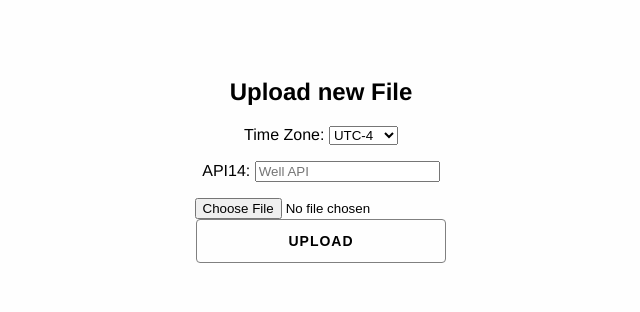
After one commit to yijieshen1516/uploadfile, a Flask app: page /upload in a window 1280 px wide. The commit adds this page. Shown: the top 312 px of the page, without its empty margins (319-959 px from the left). Run offline with Flask 2, Linux system fonts and the light colour scheme.

Commit message:
add css html for upload

```diff
--- a/app.py
+++ b/app.py
@@ -1,19 +1,14 @@
-from flask import Flask, render_template, redirect, url_for, request
+import os
+from flask import Flask, render_template, redirect, url_for, request, flash, send_from_directory
 from azure.storage.blob import BlockBlobService
+from werkzeug.utils import secure_filename
 
 app = Flask(__name__)
 
 app.config['ACCOUNT'] = 'offsetpressurefiles'
 app.config['STORAGE_KEY'] = 'lZ7pAwQhPRZ+SaTUGoN9I7uLVxFEDm9OxDOhMDXLUzUgDpaMKZs+2VrAa/ea4MFwCBV9YbKTANXtGMQw3+kJpA=='
 app.config['CONTAINER'] = 'raw-file-landings'
-
-
 blob_service = BlockBlobService(account_name=app.config['ACCOUNT'], account_key=app.config['STORAGE_KEY'])
-
-
-@app.route('/')
-def home():
-    return 'Hello World!'
 
 
 @app.route('/welcome')
@@ -21,31 +16,61 @@ def welcome():
     return render_template('profile.html')
 
 
-@app.route('/index')
-def index():
-    return render_template('index.html')
-
-
-@app.route('/login', methods=['GET', 'POST'])
+@app.route('/', methods=['GET', 'POST'])
 def login():
     error = None
     if request.method == 'POST':
         if request.form['username'] != 'admin' or request.form['password'] != 'admin':
             error = 'Invalid credentials. Please try again.'
         else:
-            return redirect(url_for('index'))
+            return redirect('/upload')
     return render_template('login.html', error=error)
 
 
-@app.route('/upload', methods=['POST'])
+ALLOWED_EXTENSIONS = {'pdf', 'png', 'csv'}
+
+
+def allowed_file(filename):
+    return '.' in filename and filename.rsplit('.', 1)[1].lower() in ALLOWED_EXTENSIONS
+
+
+def allowed_api(api):
+    return len(api) == 14 and api.isdigit()
+
+
+def append_filename(filename, api, timezone):
+    parts = filename.split('.')
+    return "".join(parts[:-1]) + '_' + api + '_' + timezone + '.' + parts[-1]
+
+
+@app.route('/upload', methods=['GET', 'POST'])
 def upload():
-    file = request.files['inputFile']
-    try:
-        blob_service.create_blob_from_stream(app.config['CONTAINER'], file.filename, file)
-    except Exception:
-        print('Exception=' + Exception)
-        pass
-    return 'Saved ' + file.filename + ' to azure blob storage'
+    error = None
+    if request.method == 'POST':
+        file = request.files['file']
+        api = request.form['wellAPI']
+        timezone = request.form['timezone']
+        if file.filename == '':
+            error = 'No selected file'
+        if file and allowed_file(file.filename) and allowed_api(api):
+            filename = secure_filename(file.filename)
+            filename = append_filename(filename, api, timezone)
+            try:
+                blob_service.create_blob_from_stream(app.config['CONTAINER'], filename, file)
+                error = 'file successfully saved in azure blob storage'
+            except Exception:
+                error = 'Exception=' + Exception
+            return render_template('upload.html', error=error)
+        elif not allowed_file(file.filename):
+            error = 'Please select a file and allowed file is txt and png'
+        elif not allowed_api(api):
+            error = 'Please enter API number and allowed API length is 14'
+    return render_template('upload.html', error=error)
+
+
+@app.route('/upload_form')
+def upload_form():
+    return render_template('upload.html')
 
 
 if __name__ == '__main__':
--- /dev/null
+++ b/static/css/upload.css
@@ -0,0 +1,104 @@
+body {
+  padding: 50px;
+  font-family: "Helvetica Neue", sans-serif;
+  background-color: #fefefe;
+}
+
+body > * {
+  box-sizing: border-box;
+}
+
+.button {
+	font-weight: bold;
+  letter-spacing: 1px;
+	font-size: 14px;
+	line-height: 1;
+	height: 44px;
+	padding: 14px;
+	width: 250px;
+	text-align: center;
+	text-transform: uppercase;
+	background-color: transparent;
+	border: 1px gray solid;
+	border-radius: 4px;
+	position: relative;
+	overflow: hidden;
+  box-sizing: border-box;
+	display: inline-block;
+	transition: background-color 0.3s, border-color 0.3s, color 0.3s, box-shadow 0.3s;
+
+	&:hover {
+		box-shadow: 0 3px 0 rgba(0,0,0,.2);
+		color: #FFFFFF !important;
+    background-color: green;
+	}
+}
+
+.upload-hide {
+  width: 0;
+  height: 0;
+  overflow: hidden;
+  display: block;
+  text-indent: -300px;
+}
+
+.styled-upload {
+  display: flex;
+  .upload {
+    @extend .button;
+    position: relative;
+    cursor: pointer;
+    &:after {
+      position: absolute;
+      right: 24px;
+    }
+  }
+
+  .file {
+    border:1px solid black;
+    height:40px;
+    flex-grow: 1;
+    line-height: 40px;
+    padding:0 10px;
+    border-radius: 3px;
+    margin-right: 10px;
+    color: blue;
+    display:block;
+    background-color: rgba(white, .3);
+    color: black;
+    text-align: left;
+    position: relative;
+    cursor: pointer;
+    text-align: center;
+
+    span {
+      width: 160px;
+      height: 1em;
+      display: block;
+      margin: 0 auto;
+    }
+
+    &:before {
+      position: absolute;
+      left: 24px;
+    }
+
+    &:after {
+      position: absolute;
+      right: 24px;
+      opacity: 0;
+      transition: opacity .3s;
+      top: 50%;
+      margin-top: -8px;
+    }
+
+    &:hover, &:focus {
+      background-color: white;
+      box-shadow: 0 0 6px rgba(orange, .5);
+
+      &:after {
+        opacity: 1;
+      }
+    }
+  }
+}
--- /dev/null
+++ b/templates/upload.html
@@ -0,0 +1,36 @@
+<!DOCTYPE html>
+<html lang="en">
+ <head>
+    <title>upload file</title>
+      <link type = "text/css" rel="stylesheet" href="static/css/upload.css">
+
+  </head>
+<body>
+<div align="center">
+
+   <h2>Upload new File</h2>
+    <form method="post" enctype="multipart/form-data">
+        <div class="form-row">
+            <p>Time Zone: <select name = "timezone">
+           <option value = "UTC-4"> UTC-4 </option>
+           <option value = "UTC-5"> UTC-5 </option>
+           <option value = "UTC-6"> UTC-6 </option>
+           <option value = "UTC-7"> UTC-7 </option>
+           <option value = "UTC-8"> UTC-8 </option>
+           <option value = "UTC-10"> UTC-10 </option>
+            </select></p>
+            <p>API14: <input type="text" placeholder="Well API" name="wellAPI" value="{{ request.form.wellAPI }}"></p>
+            <input type="file" name="file" />
+        </div>
+        <div class="form-row">
+            <input type="submit" value = "Upload" class="button" />
+        </div>
+    </form>
+
+      {% if error %}
+        <p class="error"><strong>Error:</strong> {{ error }}</p>
+      {% endif %}
+
+</div>
+</body>
+</html>
```
Also changed, not shown: static/css/loginstyle.css (added, +110 -0 lines), static/js/upload.js (added, +28 -0 lines), templates/index.html (deleted, +0 -46 lines), templates/login.html (+5 -5 lines).
